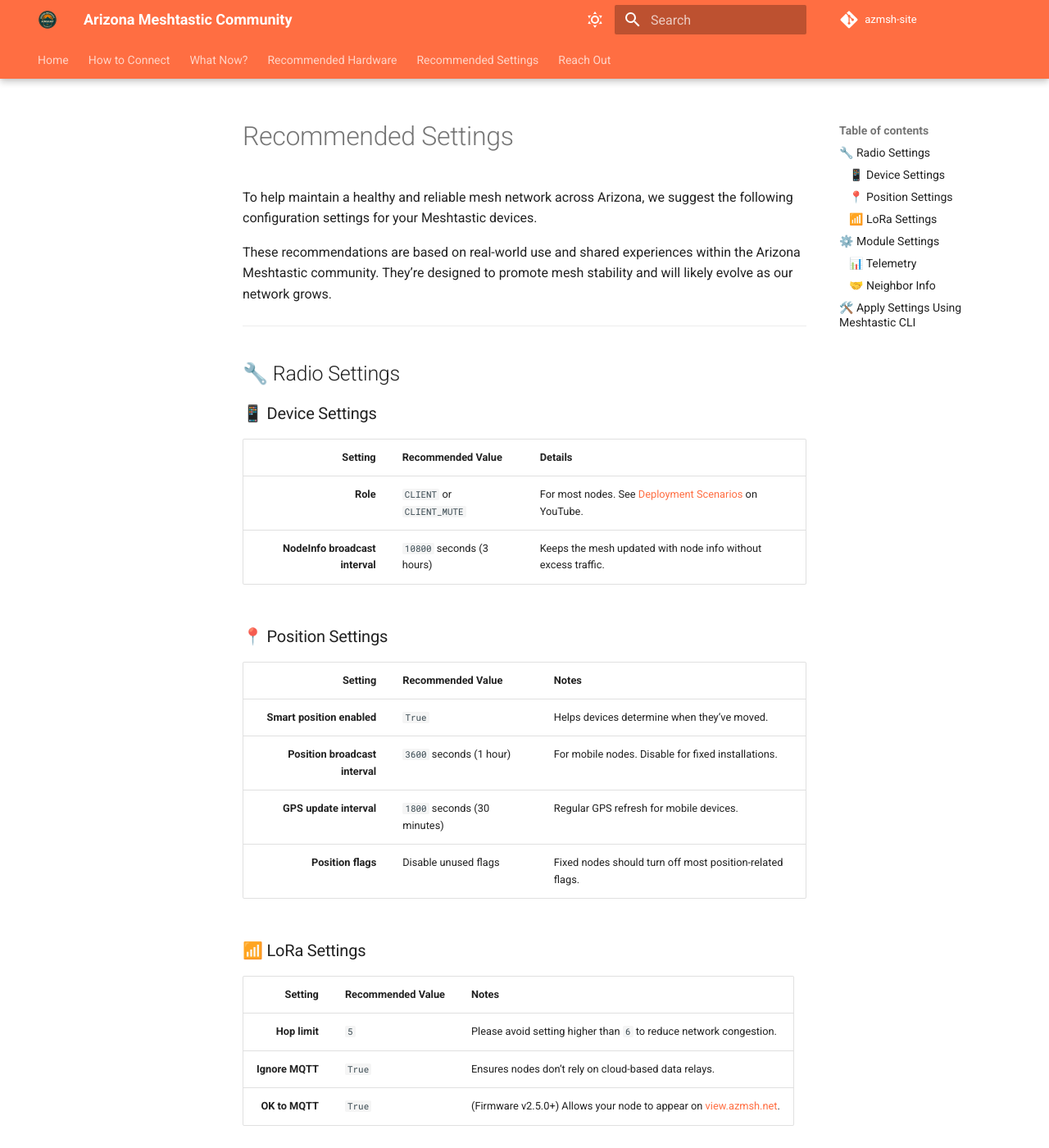
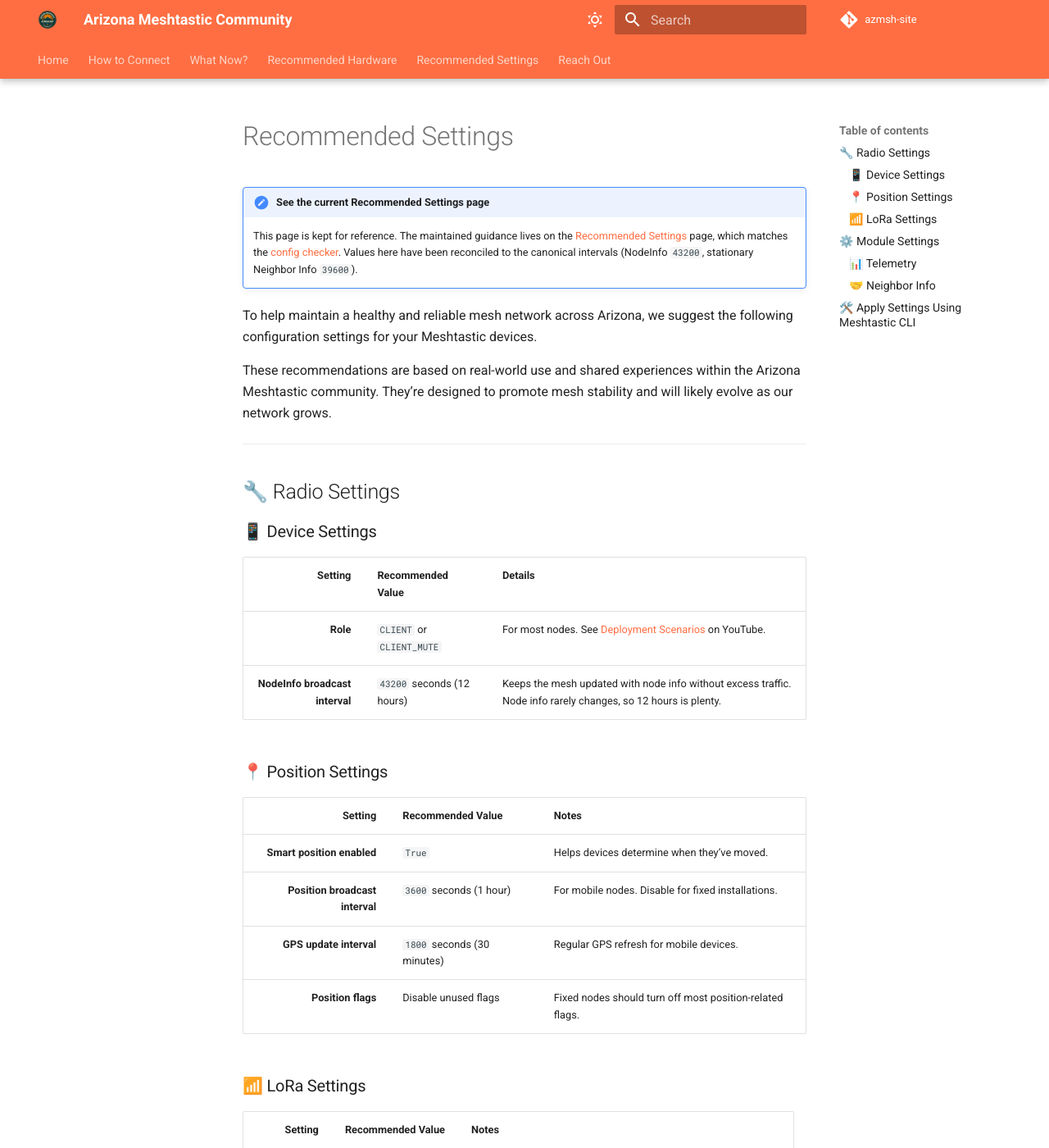
Before and after one commit to ArizonaMeshtasticCommunity/azmsh-site, an MkDocs documentation site: the page built from docs/docs/recommended_configuration_settings.md, in a window 1280 px wide and 1400 px high. Shown: the whole window at 82% size. Built offline with MkDocs 1.6.1 and Material for MkDocs 9.7.7, drawn with Linux system fonts in a browser that asks for light colours; comment, search, counter and statistics services are not loaded; some of the changed text lies outside the part shown.

Commit message:
docs: reconcile stale interval values with config checker / canonical page
The orphaned recommended_configuration_settings.md (not in nav, superseded by
recommended-settings.md) still listed the old NodeInfo broadcast interval
(10800 / 3h) and Neighbor Info update interval (14400 / 4h). These contradict
the canonical community values used by config.azmsh.net:

- NodeInfo broadcast: 10800 -> 43200 (12h)
- Neighbor Info (stationary): 14400 -> 39600 (11h); note 14400 is the firmware
  minimum, used for mobile

Updated both the tables and the CLI snippets, and added a banner pointing to
the maintained Recommended Settings page. hop_limit and ignore_mqtt guidance
left unchanged per owner decision (only interval mismatches fixed).

Co-Authored-By: Claude Opus 4.8 (1M context) <noreply@anthropic.com>

````diff
--- a/docs/docs/recommended_configuration_settings.md
+++ b/docs/docs/recommended_configuration_settings.md
@@ -1,4 +1,11 @@
 # Recommended Settings
+
+!!! note "See the current Recommended Settings page"
+    This page is kept for reference. The maintained guidance lives on the
+    [Recommended Settings](/docs/recommended-settings.html) page, which matches
+    the [config checker](https://config.azmsh.net). Values here have been
+    reconciled to the canonical intervals (NodeInfo `43200`, stationary
+    Neighbor Info `39600`).
 
 To help maintain a healthy and reliable mesh network across Arizona, we suggest the following configuration settings for your Meshtastic devices.
 
@@ -13,7 +20,7 @@ These recommendations are based on real-world use and shared experiences within
 | Setting | Recommended Value | Details |
 |--------:|:------------------|:--------|
 | **Role** | `CLIENT` or `CLIENT_MUTE` | For most nodes. See [Deployment Scenarios](https://www.youtube.com/watch?v=htjwtnjQkkE) on YouTube. |
-| **NodeInfo broadcast interval** | `10800` seconds (3 hours) | Keeps the mesh updated with node info without excess traffic. |
+| **NodeInfo broadcast interval** | `43200` seconds (12 hours) | Keeps the mesh updated with node info without excess traffic. Node info rarely changes, so 12 hours is plenty. |
 
 ### 📍 Position Settings
 
@@ -51,7 +58,7 @@ These recommendations are based on real-world use and shared experiences within
 | Setting | Recommended Value | Notes |
 |--------:|:------------------|:------|
 | **Neighbor Info enabled** | `True` | Enables your node to keep track of nearby devices. |
-| **Update interval** | `14400` seconds (4 hours) | Plenty for casual monitoring. |
+| **Update interval** | `39600` seconds (11 hours) | Recommended for stationary nodes (neighbors rarely change). `14400` (4 hours) is the firmware minimum for mobile nodes. |
 | **Transmit over LoRa** | `True` | Share info with nearby nodes via radio. |
 
 ---
@@ -65,7 +72,7 @@ meshtastic \
 
   --set device.role CLIENT \
 
-  --set device.node_info_broadcast_secs 10800
+  --set device.node_info_broadcast_secs 43200
 ```
 # Position Settings
 ```
@@ -109,7 +116,7 @@ meshtastic \
 
   --set neighbor_info.enabled true \
 
-  --set neighbor_info.update_interval 14400 \
+  --set neighbor_info.update_interval 39600 \
 
   --set neighbor_info.transmit_over_lora true
 ```
````
